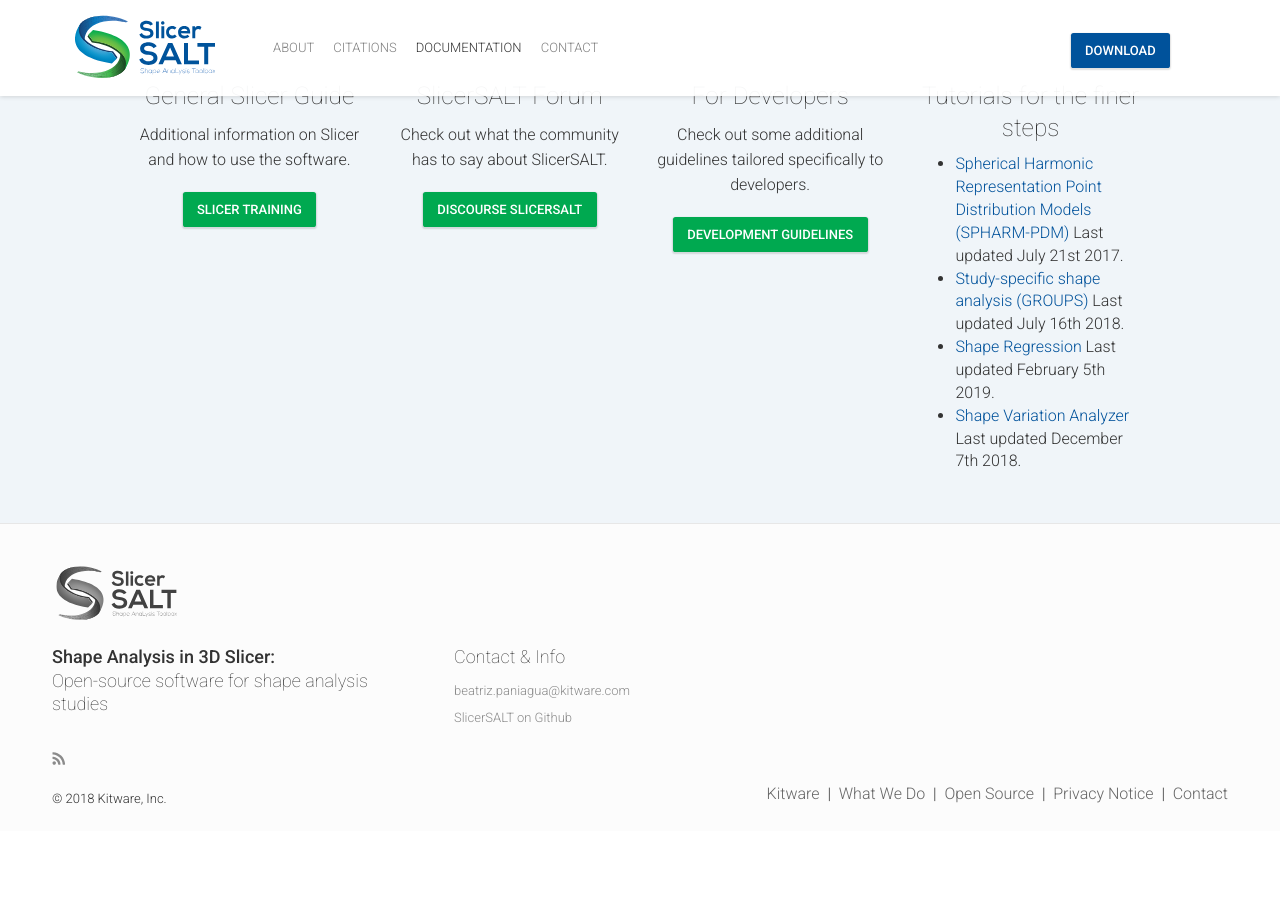
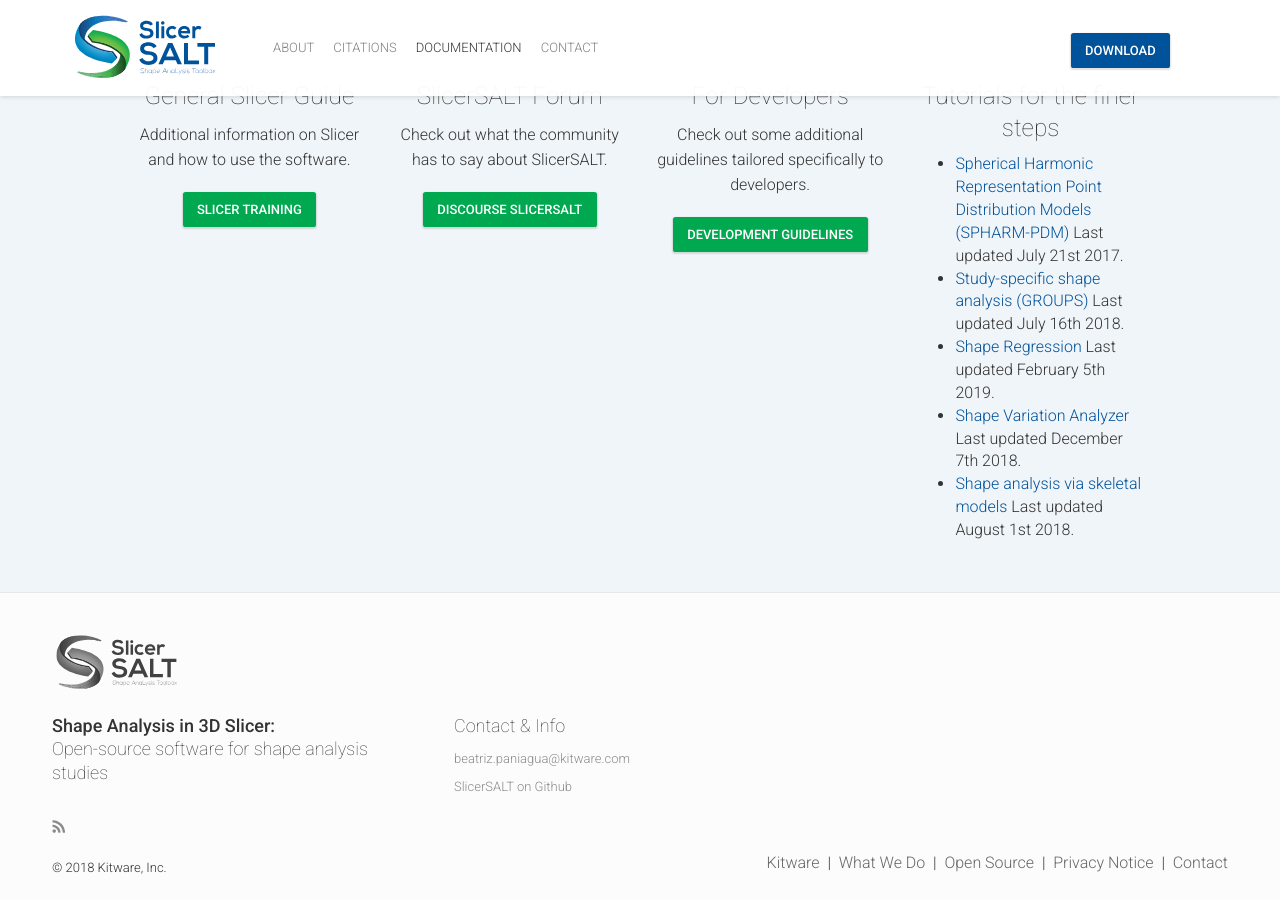
Before and after one commit to slicersalt/slicersalt.github.io, a Jekyll site: the page built from documentation.html, in a window 1280 px wide and 900 px high, scrolled down 813 px. Built offline with Jekyll 4.4.1, drawn with Linux system fonts in a browser that asks for light colours; nearby versions of some CDN libraries; comment, search, counter and statistics services are not loaded; before the commit the page ends 1644 px from its top, so only the background shows below that.

Commit message:
ENH: Add Srep tutorial

```diff
--- a/_includes/docs-info.html
+++ b/_includes/docs-info.html
@@ -36,6 +36,7 @@
                             <li><a href="https://bit.ly/2WsFiun">Study-specific shape analysis (GROUPS)</a> Last updated July 16th 2018.</li>
                             <li><a href="http://bit.ly/2uVYche">Shape Regression</a> Last updated February 5th 2019.</li>
                             <li><a href="https://bit.ly/2HYbHVA">Shape Variation Analyzer</a> Last updated December 7th 2018.</li>
+                            <li><a href="http://bit.ly/2UKKgW2">Shape analysis via skeletal models</a> Last updated August 1st 2018.</li>
                         </ul>
                     </div>
                 </div>
```
